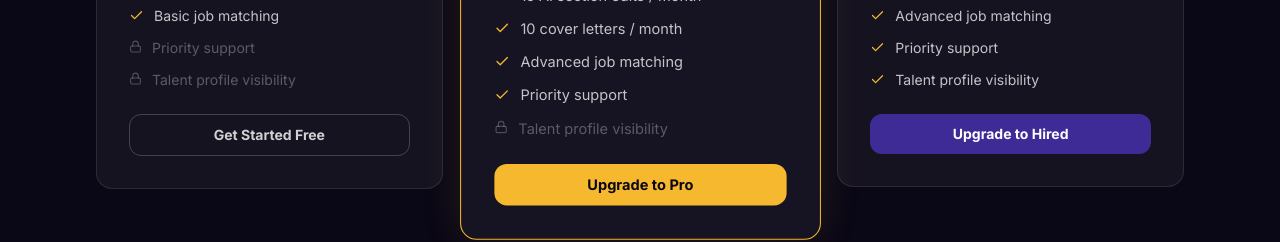
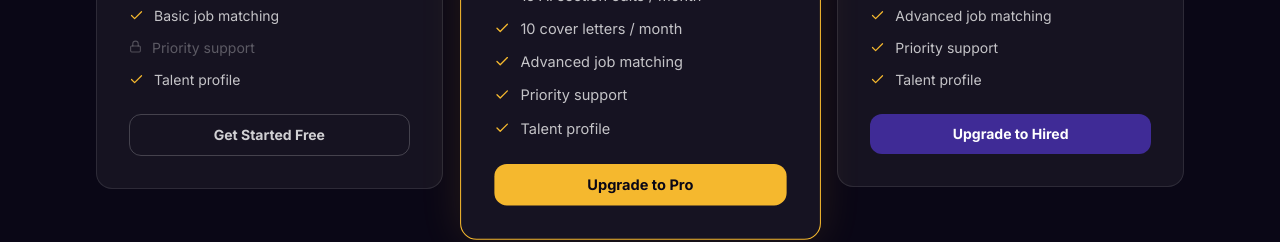
Before and after one commit to Husamalj/hired-jo, a Next.js app: page /pricing in a window 1280 px wide. Shown: the part 512-754 px from the top of the page. Built offline with nearby package versions, Linux system fonts and the light colour scheme; no server answers.

Commit message:
feat: talent profile available on all tiers (network effect feature)
Co-Authored-By: Claude Sonnet 4.6 <noreply@anthropic.com>

```diff
--- a/app/pricing/page.tsx
+++ b/app/pricing/page.tsx
@@ -57,7 +57,7 @@ const tiers = [
       { label: "1 cover letter (lifetime)", included: true },
       { label: "Basic job matching", included: true },
       { label: "Priority support", included: false },
-      { label: "Talent profile visibility", included: false },
+      { label: "Talent profile", included: true },
     ] as Feature[],
   },
   {
@@ -74,7 +74,7 @@ const tiers = [
       { label: "10 cover letters / month", included: true },
       { label: "Advanced job matching", included: true },
       { label: "Priority support", included: true },
-      { label: "Talent profile visibility", included: false },
+      { label: "Talent profile", included: true },
     ] as Feature[],
   },
   {
@@ -91,7 +91,7 @@ const tiers = [
       { label: "30 cover letters / month", included: true },
       { label: "Advanced job matching", included: true },
       { label: "Priority support", included: true },
-      { label: "Talent profile visibility", included: true },
+      { label: "Talent profile", included: true },
     ] as Feature[],
   },
 ];
```
